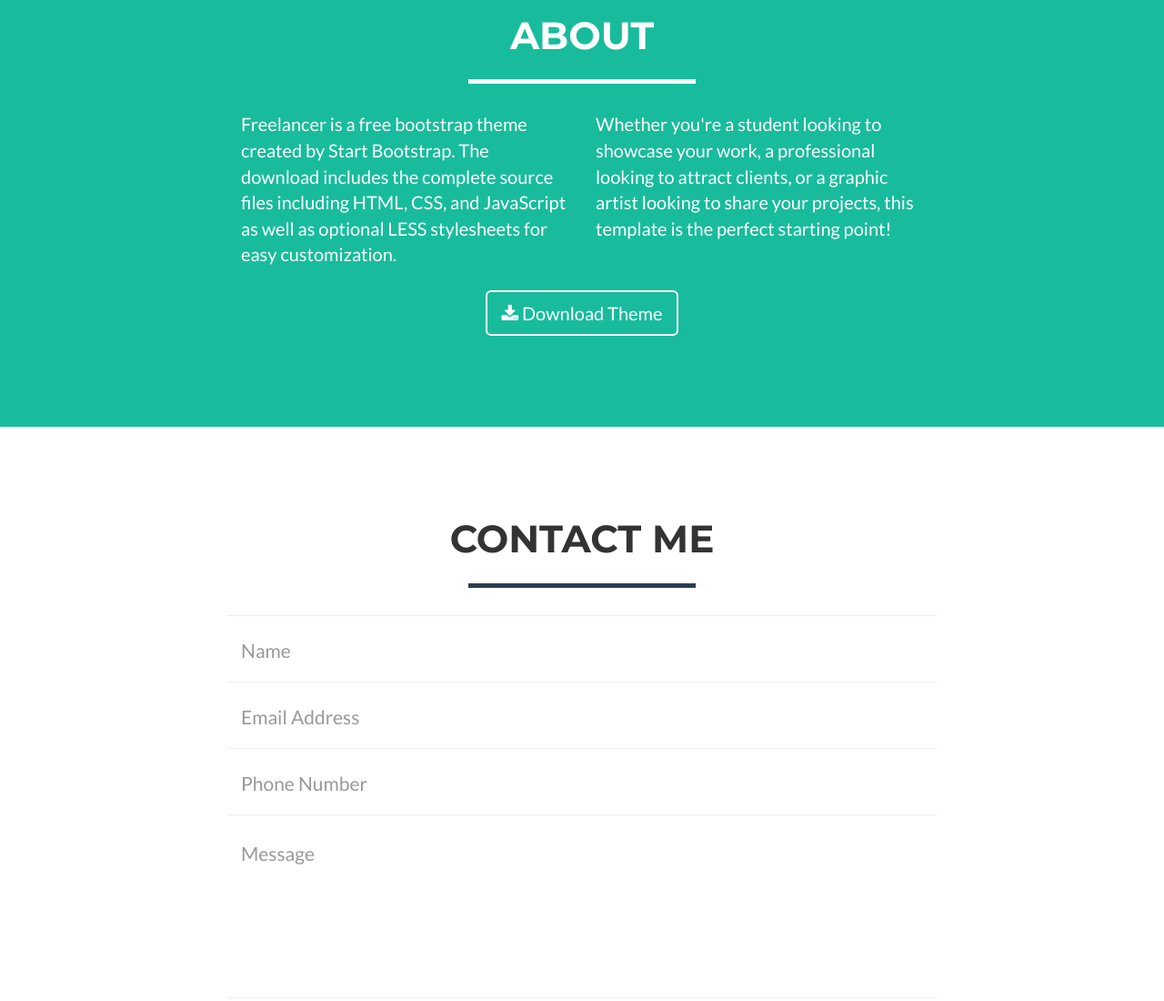
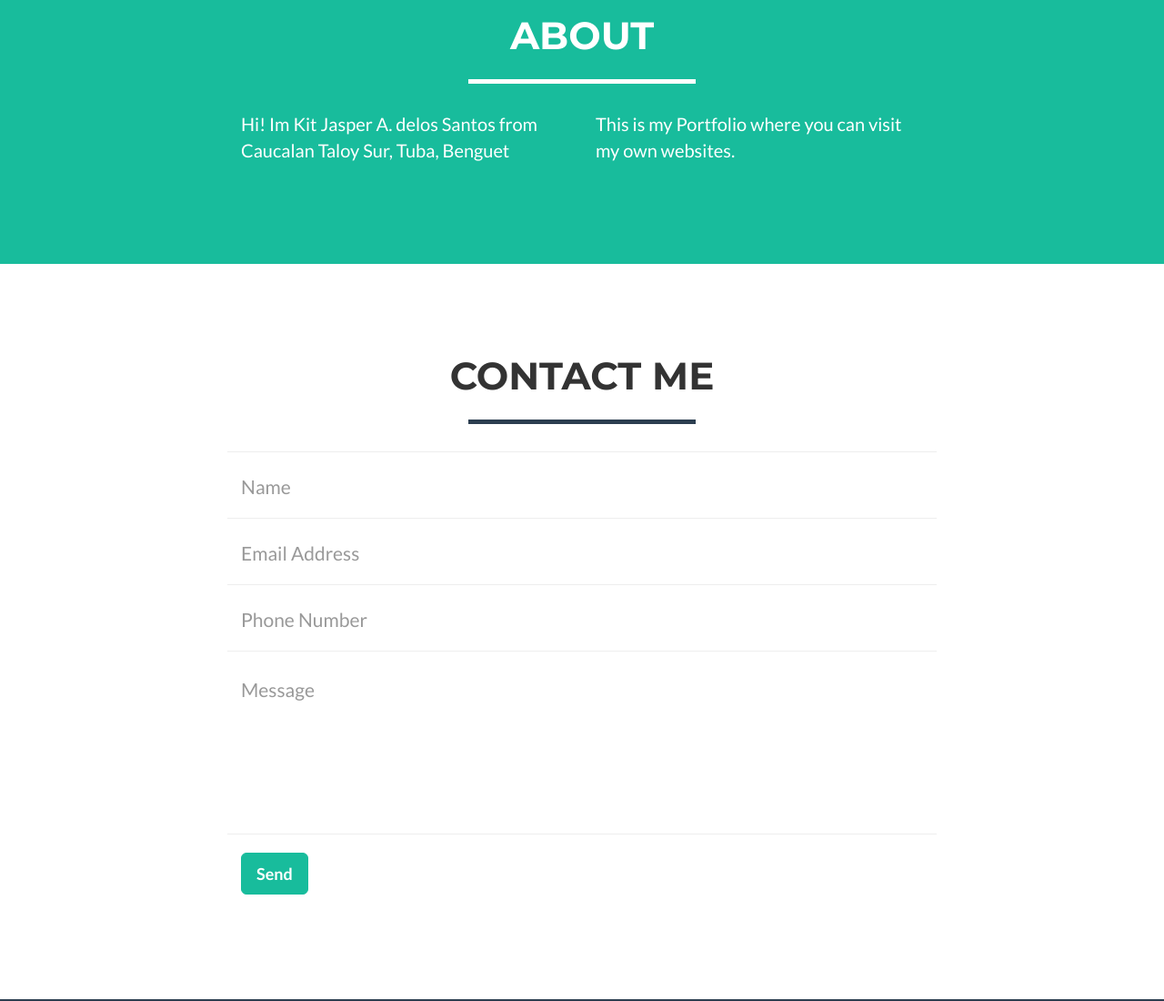
Before and after one commit to kitz2212/kitdelossantos.github.io, a website: page index.html in a window 1280 px wide. Shown: the part 1780-2880 px from the top of the page at 91% size. Drawn offline with nearby package versions, Linux system fonts and the light colour scheme.

Commit message:
Update index.html

```diff
--- a/index.html
+++ b/index.html
@@ -9,7 +9,7 @@
     <meta name="description" content="">
     <meta name="author" content="">
 
-    <title>Freelancer - Start Bootstrap Theme</title>
+    <title>Kitz</title>
 
     <!-- Bootstrap Core CSS -->
     <link href="vendor/bootstrap/css/bootstrap.min.css" rel="stylesheet">
@@ -103,7 +103,7 @@
                     </a>
                 </div>
                 <div class="col-sm-4 portfolio-item">
-                    <a href="#portfolioModal2" class="portfolio-link" data-toggle="modal">
+                    <a href="https://kitz2212.github.io/full/index.html" class="portfolio-link" data-toggle="modal">
                         <div class="caption">
                             <div class="caption-content">
                                 <i class="fa fa-search-plus fa-3x"></i>
@@ -167,16 +167,12 @@
             </div>
             <div class="row">
                 <div class="col-lg-4 col-lg-offset-2">
-                    <p>Freelancer is a free bootstrap theme created by Start Bootstrap. The download includes the complete source files including HTML, CSS, and JavaScript as well as optional LESS stylesheets for easy customization.</p>
+                    <p>Hi! Im Kit Jasper A. delos Santos from Caucalan Taloy Sur, Tuba, Benguet</p>
                 </div>
                 <div class="col-lg-4">
-                    <p>Whether you're a student looking to showcase your work, a professional looking to attract clients, or a graphic artist looking to share your projects, this template is the perfect starting point!</p>
+                    <p>This is my Portfolio where you can visit my own websites.</p>
                 </div>
-                <div class="col-lg-8 col-lg-offset-2 text-center">
-                    <a href="#" class="btn btn-lg btn-outline">
-                        <i class="fa fa-download"></i> Download Theme
-                    </a>
-                </div>
+
             </div>
         </div>
     </section>
@@ -277,7 +273,7 @@
             <div class="container">
                 <div class="row">
                     <div class="col-lg-12">
-                        Copyright &copy; Your Website 2016
+                        Copyright@2016, popcom inc
                     </div>
                 </div>
             </div>
```
